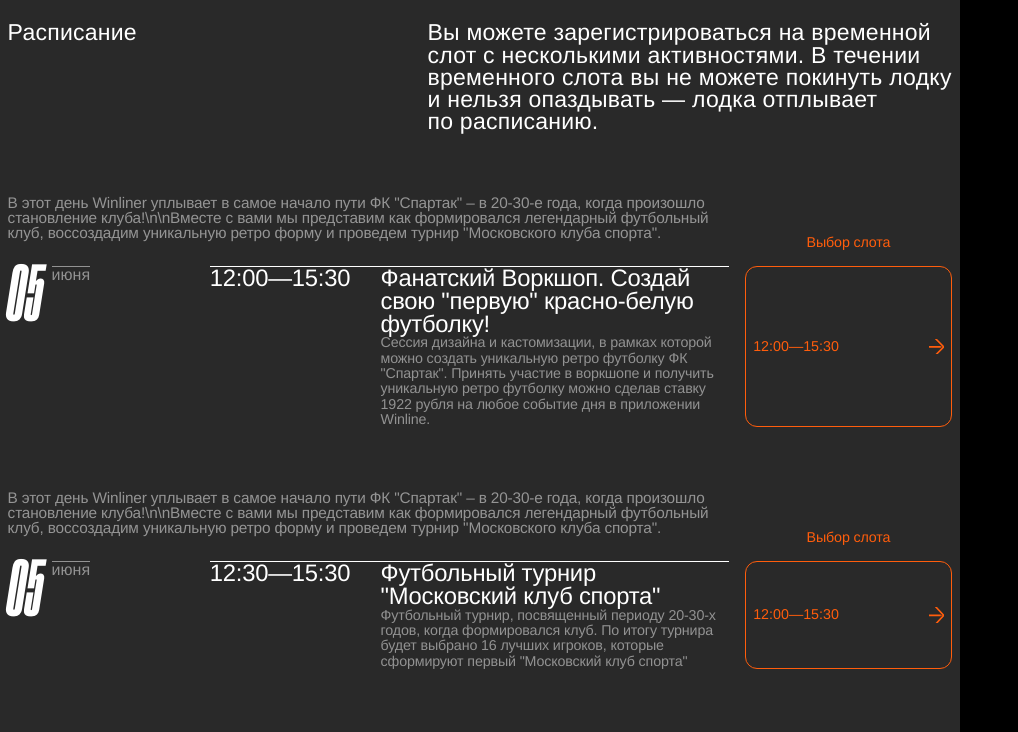
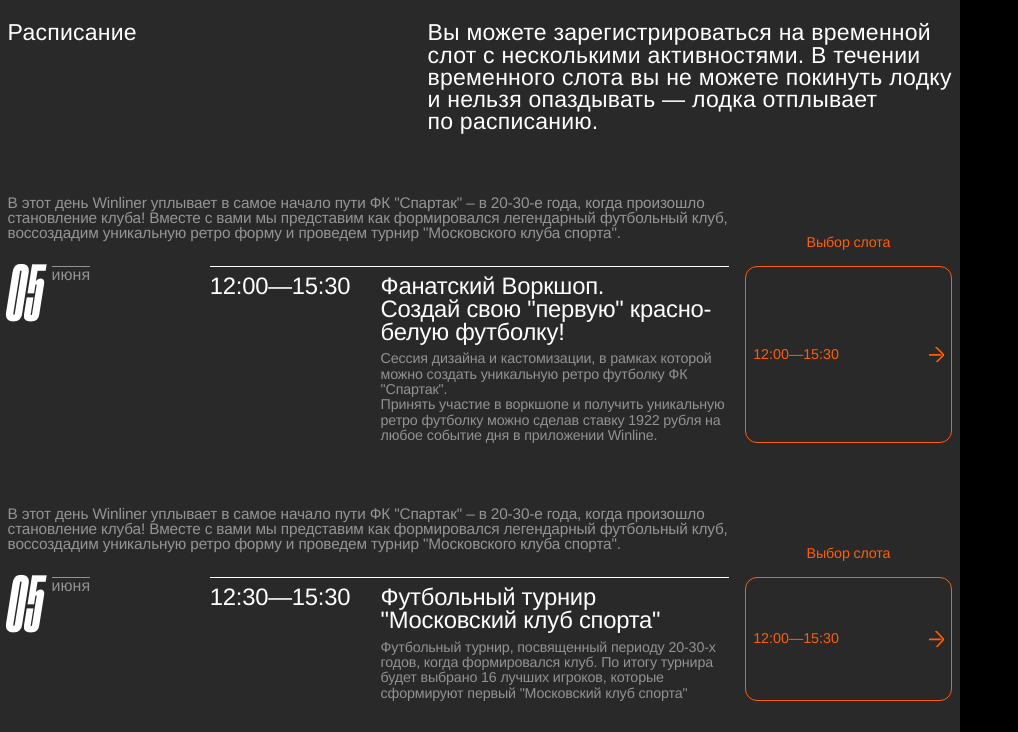
Before and after one commit to strangesound/spartak, a Nuxt app: page / in a window 1280 px wide. Shown: the part 1080-1812 px from the top of the page, without its empty margins (0-1018 px from the left). Built offline with nearby package versions, Linux system fonts and the light colour scheme.

Commit message:
slotHover

```diff
--- a/components/TimesheetOneRow.vue
+++ b/components/TimesheetOneRow.vue
@@ -20,7 +20,7 @@
 <template>
     <div class="timesheet__timetable-grid">
         <p class="main-day-description">В этот день Winliner уплывает в самое начало пути ФК "Спартак" – в 20-30-е года,
-            когда произошло становление клуба!\n\nВместе с вами мы представим как формировался легендарный футбольный
+            когда произошло становление клуба! Вместе с вами мы представим как формировался легендарный футбольный
             клуб, воссоздадим уникальную ретро форму и проведем турнир "Московского клуба спорта".</p>
         <p class="slot-selection-text">Выбор слота</p>
     </div>
@@ -35,12 +35,14 @@
             </div>
         </div>
 
-
+        <div class="container">
+            <div class="thin-line"></div>
             <div class="timesheet__timetable-grid-description">
                 <div class="timesheet__timetable-grid-time">{{ eventStartTime + "—" + eventEndTime }}</div>
                 <div>
                     <h3 class="timesheet__timetable-grid-description-head">{{ name }}</h3>
                     <p class="timesheet__timetable-grid-description-text">{{ description }}</p>
+                </div>
             </div>
         </div>
         <div class="timesheet__slot">
@@ -55,6 +57,13 @@
 </template>
 
 <style scoped>
+.thin-line {
+    width: 100%;
+    height: 1px;
+    background-color: var(--colorLight);
+    margin-bottom: 8px ;
+}
+
 .main-day-description {
     grid-column-start: 1;
     grid-column-end: 3;
@@ -69,8 +78,7 @@
     padding-top: 5vw;
     padding-bottom: 2vw;
     opacity: .5;
-
-
+    white-space: pre-line;
 }
 
 .timesheet__day-container {
@@ -138,7 +146,7 @@
 }
 
 .timesheet__timetable-grid-description {
-    border-top: solid 1px var(--colorLight);
+    /* border-top: solid 1px var(--colorLight); */
     display: grid;
     grid-template-columns: 3fr 8fr;
     gap: 1.190vw;
@@ -167,6 +175,8 @@
     line-height: 96%;
     letter-spacing: -0.01em;
     color: var(--colorLight);
+    white-space: pre-line;
+
     /* white-space: nowrap; */
 }
 
@@ -179,6 +189,8 @@
     line-height: 107%;
     letter-spacing: -0.01em;
     color: #929292;
+    white-space: pre-line;
+    margin-top: 8px;
 
 }
 
@@ -200,11 +212,21 @@
 
 }
 
+.timesheet__slot:hover{
+    background-color: var(--colorOrange);
+    color: var(--colorDark);
+    cursor: pointer;
+}
+
 .timesheet__slot-arrow {
     background-image: url(~/assets/images/arr2.svg);
     background-repeat: no-repeat;
     width: 1.190vw;
     height: 1.190vw;
+}
+
+.timesheet__slot:hover > .timesheet__slot-arrow{
+    filter: brightness(0);
 }
 
 @media (max-width: 575.98px) {
@@ -226,6 +248,7 @@
         padding: 1.785vw;
         margin-top: 32px;
     }
+
     /*
     .timesheet__slot::before {
         position: absolute;
--- a/data.json
+++ b/data.json
@@ -4,8 +4,8 @@
         "slot_number": "1",
         "slot_start_time": "12:00",
         "slot_end_time": "15:30",
-        "name": "Фанатский Воркшоп. \n\nСоздай свою \"первую\" красно-белую футболку!",
-        "description": "Сессия дизайна и кастомизации, в рамках которой можно создать уникальную ретро футболку ФК \"Спартак\".\n\nПринять участие в воркшопе и получить уникальную ретро футболку можно сделав ставку 1922 рубля на любое событие дня в приложении Winline.",
+        "name": "Фанатский Воркшоп. \nСоздай свою \"первую\" красно-белую футболку!",
+        "description": "Сессия дизайна и кастомизации, в рамках которой можно создать уникальную ретро футболку ФК \"Спартак\".\nПринять участие в воркшопе и получить уникальную ретро футболку можно сделав ставку 1922 рубля на любое событие дня в приложении Winline.",
         "eventStartTime": "12:00",
         "eventEndTime": "15:30",
         "how_much_registration": "-1",
@@ -34,15 +34,15 @@
         "slot_number": "2",
         "slot_start_time": "16:00",
         "slot_end_time": "19:30",
-        "name": "Фанатский Воркшоп. \n\nСоздай свою \"первую\" красно-белую футболку",
-        "description": "Сессия дизайна и кастомизации, в рамках которой можно создать уникальную ретро футболку ФК \"Спартак\".\n\nПринять участие в воркшопе и получить уникальную ретро футболку можно сделав ставку 1922 рубля на любое событие дня.",
+        "name": "Фанатский Воркшоп. \nСоздай свою \"первую\" красно-белую футболку",
+        "description": "Сессия дизайна и кастомизации, в рамках которой можно создать уникальную ретро футболку ФК \"Спартак\".\nПринять участие в воркшопе и получить уникальную ретро футболку можно сделав ставку 1922 рубля на любое событие дня.",
         "eventStartTime": "16:00",
         "eventEndTime": "16:00",
         "how_much_registration": "-1",
         "need_stavka": "0",
         "need_winline_registr": "0",
         "condition": "Регистрация на Winliner, розыгрыш между зарегистрированными",
-        "route": "Мост Багратион – Фрунзенская – Мост Багратион\n\n"
+        "route": "Мост Багратион – Фрунзенская – Мост Багратион"
     },
     {
         "day": "05",
@@ -97,7 +97,7 @@
         "slot_start_time": "15:00",
         "slot_end_time": "18:30",
         "name": "Фирменный стиль. Скиллс челлендж с блогерами и тренерами академии",
-        "description": "Именно в 50-х начал зараждаться знаменитый \"спартаковский\" стиль.\n\nФутбольные блогеры из MFL, под руководством тренеров академии ФК \"Спартак\" поучаствуют в скиллс челлендже и попробуют обучиться знаменитом комбинационному футболу красно-белых. Поучаствовать в активациях Winline и попасть на закрытую автограф-сессию с блогерами можно сделав ставку 500 рублей на любое событие дня в приложении Winline.",
+        "description": "Именно в 50-х начал зараждаться знаменитый \"спартаковский\" стиль.\nФутбольные блогеры из MFL, под руководством тренеров академии ФК \"Спартак\" поучаствуют в скиллс челлендже и попробуют обучиться знаменитом комбинационному футболу красно-белых. Поучаствовать в активациях Winline и попасть на закрытую автограф-сессию с блогерами можно сделав ставку 500 рублей на любое событие дня в приложении Winline.",
         "eventStartTime": "15:00",
         "eventEndTime": "18:30",
         "how_much_registration": "-1",
@@ -111,7 +111,7 @@
         "slot_number": "3",
         "slot_start_time": "19:30",
         "slot_end_time": "21:30",
-        "name": "Public talk\n\nв гостях: Леонид Трахтенберг",
+        "name": "Public talk\nв гостях: Леонид Трахтенберг",
         "description": "Душевный разговор и знаменитые байки Трахтенберга на Winliner'е",
         "eventStartTime": "19:30",
         "eventEndTime": "21:30",
@@ -165,7 +165,7 @@
         "how_much_registration": "-1",
         "need_stavka": "1",
         "need_winline_registr": "1",
-        "condition": "1. Ставка 1922 рубля или регистрация с промокодом Winliner и ставка фрибета\n\n2. Регистрация на Winliner",
+        "condition": "1. Ставка 1922 рубля или регистрация с промокодом Winliner и ставка фрибета\n2. Регистрация на Winliner",
         "route": "Багратион – Фрунзенская"
     },
     {
@@ -180,7 +180,7 @@
         "how_much_registration": "150",
         "need_stavka": "1",
         "need_winline_registr": "1",
-        "condition": "1. Ставка 1922 рубля или регистрация с промокодом Winliner и ставка фрибета\n\n2. Регистрация на Winliner",
+        "condition": "1. Ставка 1922 рубля или регистрация с промокодом Winliner и ставка фрибета\n2. Регистрация на Winliner",
         "route": "Багратион – Фрунзенская"
     },
 
@@ -268,7 +268,7 @@
         "slot_start_time": "19:30",
         "slot_end_time": "22:00",
         "name": "Медийный шоу-матч \"Филимонов vs Аленичев\"",
-        "description": "Футбольный матч, посвященный знаменитому \"Бесковскому\" стилю игры. Два великих игрока Спартака станут тренерами двух медийных команд, которые попробуют сыграть в знаменитые \"Спартаковские кружева\".\n\nКто возглавит команды – узнаешь на Winliner'е",
+        "description": "Футбольный матч, посвященный знаменитому \"Бесковскому\" стилю игры. Два великих игрока Спартака станут тренерами двух медийных команд, которые попробуют сыграть в знаменитые \"Спартаковские кружева\".\nКто возглавит команды – узнаешь на Winliner'е",
         "eventStartTime": "20:00",
         "eventEndTime": "22:00",
         "how_much_registration": "-1",
@@ -345,7 +345,7 @@
         "slot_start_time": "15:30",
         "slot_end_time": "18:00",
         "name": "Public talk. В гостях: Романцев, Тихонов, Аленичев, Титов, Филимонов и Карпин",
-        "description": "Встреча и беседа с игроками легендарного Спартака 90-х.\n\nРоманцев О.И., Титов Е.И., Тихонов А.В., Аленичев Д.А., Карпин В.Г., и Филимонов А.В. – игроки, которые влюбили в Спартак всю Россию.",
+        "description": "Встреча и беседа с игроками легендарного Спартака 90-х.\nРоманцев О.И., Титов Е.И., Тихонов А.В., Аленичев Д.А., Карпин В.Г., и Филимонов А.В. – игроки, которые влюбили в Спартак всю Россию.",
         "eventStartTime": "19:00",
         "eventEndTime": "20:30",
         "how_much_registration": "-1",
@@ -482,7 +482,7 @@
         "slot_start_time": "19:00",
         "slot_end_time": "21:30",
         "name": "",
-        "description": "PUBLIC TALK. РАЗГОВОР С ЛЕГИОНЕРАМИ\n\nКвинси, Алекс, Ковалевски, Плетикоса, Джон Терри",
+        "description": "PUBLIC TALK. РАЗГОВОР С ЛЕГИОНЕРАМИ\nКвинси, Алекс, Ковалевски, Плетикоса, Джон Терри",
         "eventStartTime": "19:22",
         "eventEndTime": "21:00",
         "how_much_registration": "-1",
@@ -544,7 +544,7 @@
         "slot_start_time": "16:30",
         "slot_end_time": "20:00",
         "name": "Завершение легендарного матча 1922 минуты",
-        "description": "Завершающий блок Легендарного матча 1922, в котором примут участие игроки основного состава, легенды и звездные болельщики ФК \"Спартак\".\n\nМатч завершится футбольным перфомансом и",
+        "description": "Завершающий блок Легендарного матча 1922, в котором примут участие игроки основного состава, легенды и звездные болельщики ФК \"Спартак\".\nМатч завершится футбольным перфомансом и",
         "eventStartTime": "16:30",
         "eventEndTime": "19:22",
         "how_much_registration": "-1",
```
Lines whose indentation alone changed are shown as unchanged.
